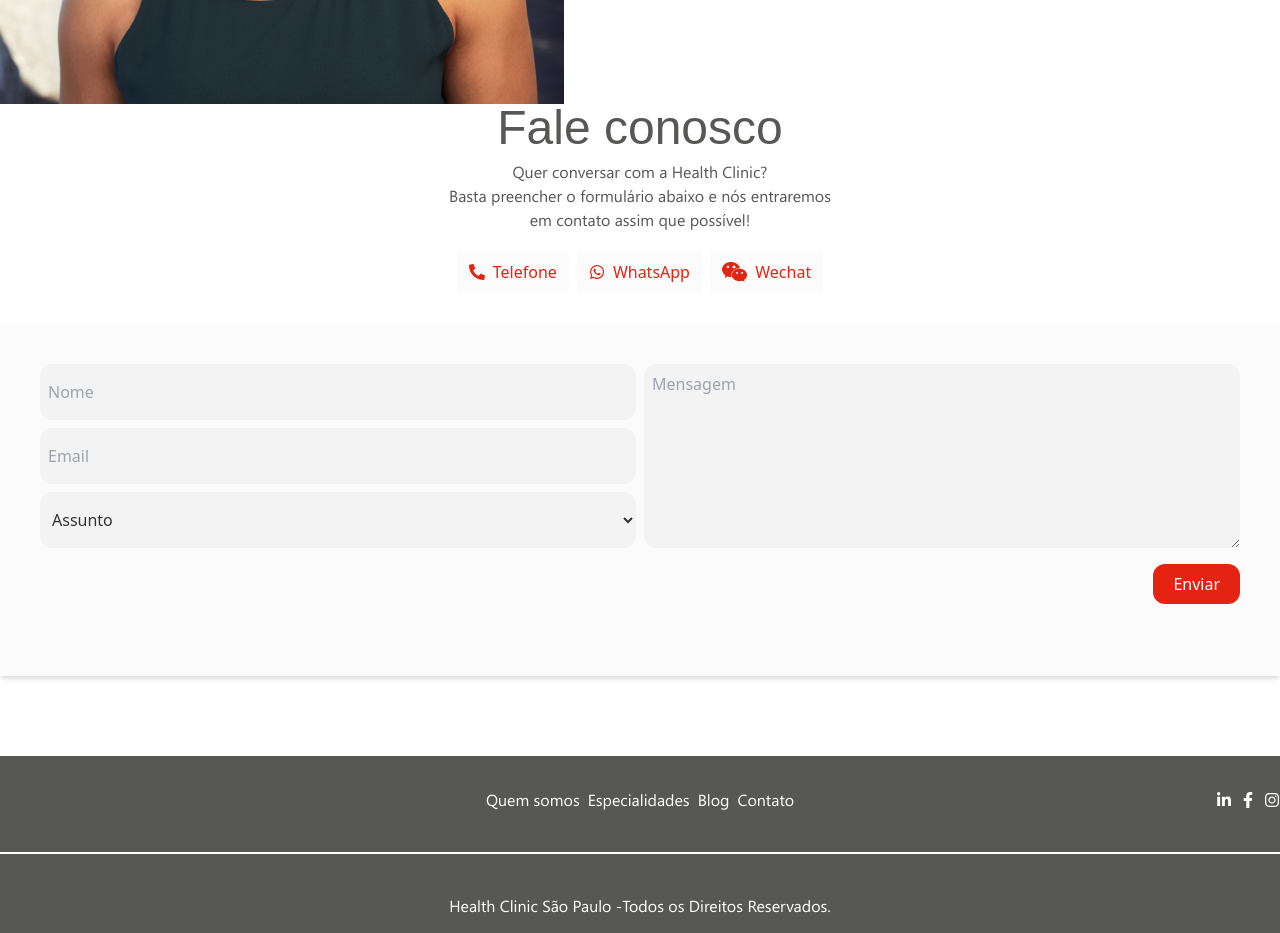
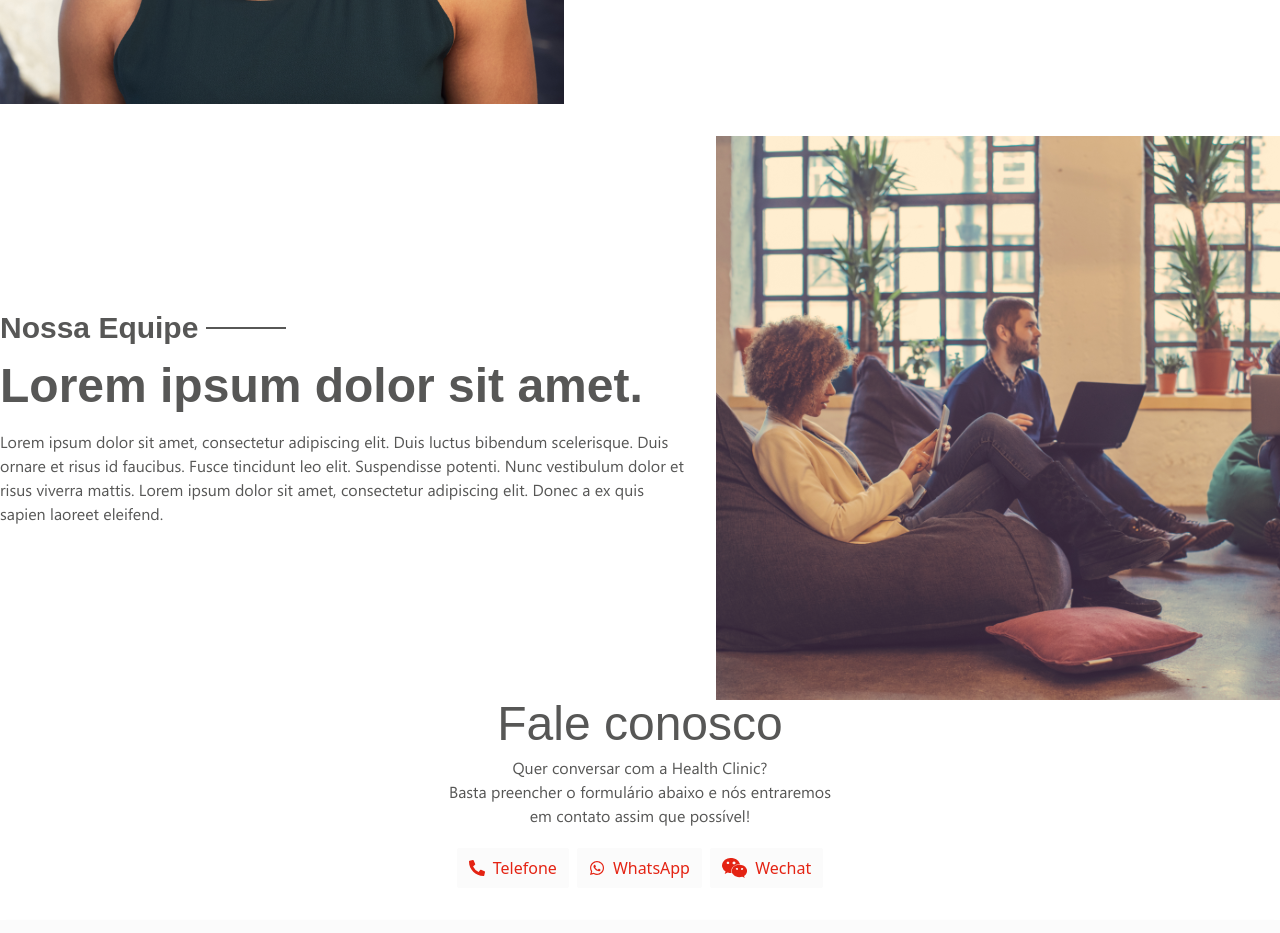
Before and after one commit to Math2121/newton-challenge, a Next.js app: page / in a window 1280 px wide. Shown: the part 1500-2433 px from the top of the page. Built offline with nearby package versions, Linux system fonts and the light colour scheme.

Commit message:
create team section

```diff
--- a/components/About/index.tsx
+++ b/components/About/index.tsx
@@ -19,7 +19,7 @@ export function About() {
             risus viverra mattis. Lorem ipsum dolor sit amet, consectetur
             adipiscing elit. Donec a ex quis sapien laoreet eleifend.
           </p>
-          <button className="bg-red-100 p-2   rounded-xl pr-5 pl-5 text-white rounded-sm mt-10 font-segoe font-bold">
+          <button className="bg-red-100 p-2  pr-5 pl-5 text-white rounded-xl mt-10 font-segoe font-bold">
             Saiba mais
           </button>
         </div>
--- a/components/Team/index.tsx
+++ b/components/Team/index.tsx
@@ -1,9 +1,30 @@
-import React from 'react'
+import React from "react";
 
 function Team() {
   return (
-    <div>Team</div>
-  )
+    <div className="container m-auto mt-8">
+      <div className="flex items-center gap-8 flex-col sm:flex-row">
+        <div>
+          <h4 className="text-3xl mb-4 font-camaro text-[#575756] flex items-center gap-2 font-bold">
+            Nossa Equipe <span className="w-20 h-0.5 block bg-[#575756]"></span>
+          </h4>
+          <h2 className="text-5xl font-camaro font-bold text-[#575756]">
+            Lorem ipsum dolor sit amet.
+          </h2>
+
+          <p className="font-segoe text-[#575756] mt-5">
+            Lorem ipsum dolor sit amet, consectetur adipiscing elit. Duis luctus
+            bibendum scelerisque. Duis ornare et risus id faucibus. Fusce
+            tincidunt leo elit. Suspendisse potenti. Nunc vestibulum dolor et
+            risus viverra mattis. Lorem ipsum dolor sit amet, consectetur
+            adipiscing elit. Donec a ex quis sapien laoreet eleifend.
+          </p>
+
+        </div>
+        <img src="picture2.png" alt="" className="w-full h-full object-cover" />
+      </div>
+    </div>
+  );
 }
 
-export default Team
+export default Team;
--- a/pages/_document.tsx
+++ b/pages/_document.tsx
@@ -4,18 +4,9 @@ export default class MyDocument extends Document {
     return (
       <Html>
         <Head>
-          <title>Leaf Editora</title>
+
           <meta name="viewport" content="width=device-width, initial-scale=1.0"></meta>
-          <link rel="preconnect" href="https://fonts.googleapis.com" />
-          <link
-            rel="preconnect"
-            href="https://fonts.gstatic.com"
-            crossOrigin=""
-          />
-          <link
-            href="https://fonts.googleapis.com/css2?family=Nunito:wght@400;500;600;700&family=Quicksand:wght@400;500;600&display=swap"
-            rel="stylesheet"
-          />
+
         </Head>
         <body>
           <Main />
--- a/pages/index.tsx
+++ b/pages/index.tsx
@@ -5,6 +5,7 @@ import { About } from "../components/About";
 import Banner from "../components/Banner";
 import { Contact } from "../components/Contact";
 import Footer from "../components/Footer";
+import Team from "../components/Team";
 
 export const DynamicComponentWithNoSSR = dynamic(
   () => import("../components/Menu"),
@@ -21,6 +22,7 @@ const Home: NextPage = () => {
       </section>
       <Banner />
       <About />
+      <Team />
       <Contact />
       <Footer />
     </>
```
